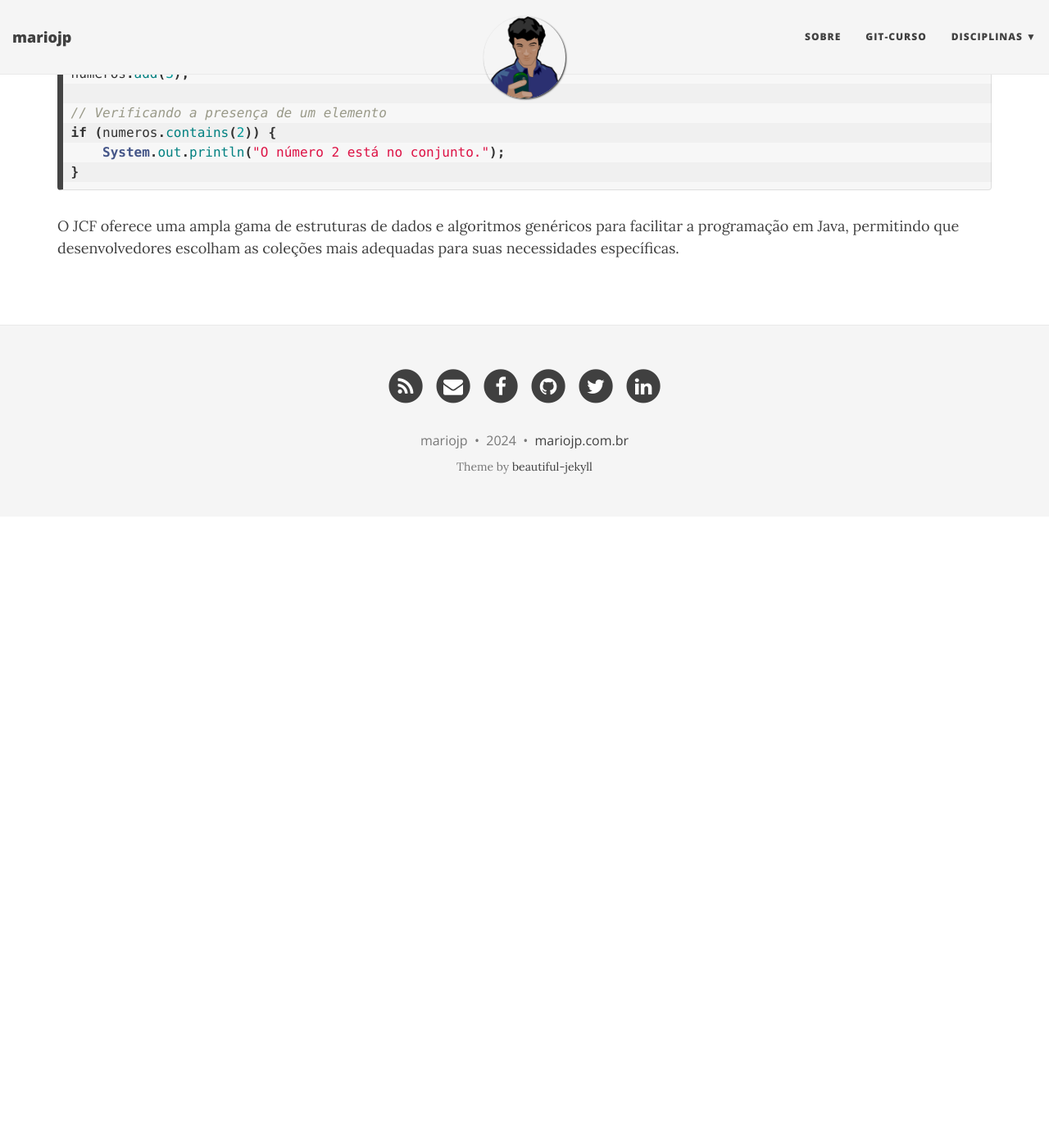
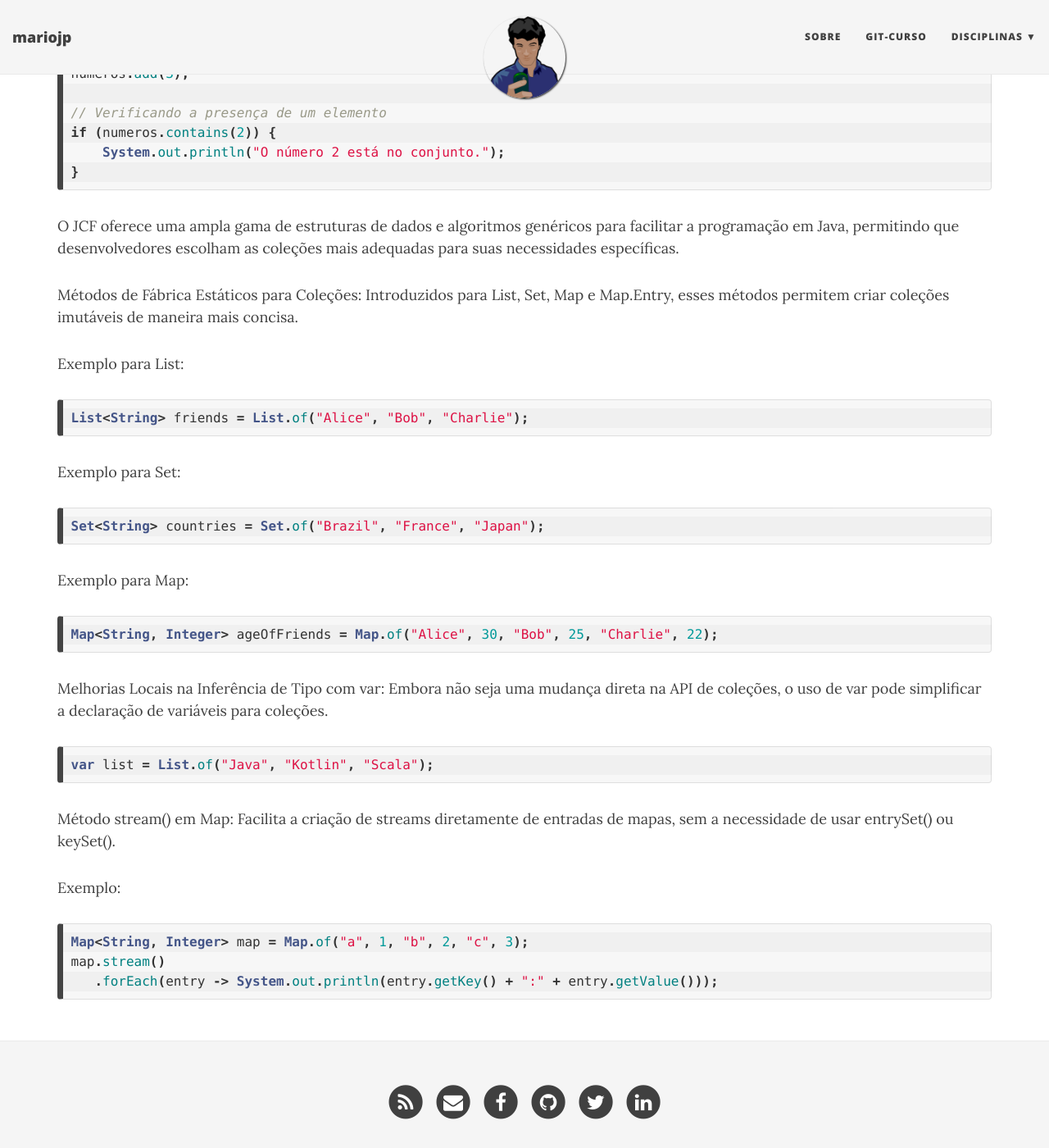
Before and after one commit to mariojp/mariojp.github.io, a Jekyll site: the page built from book-java/aula-2.md, in a window 1280 px wide and 1400 px high, scrolled down 3178 px. Shown: the whole window at 82% size. Built offline with Jekyll 4.4.1, drawn with Linux system fonts in a browser that asks for light colours; nearby versions of some CDN libraries; before the commit the page ends 3808 px from its top, so only the background shows below that.

Commit message:
Update aula-2.md

````diff
--- a/book-java/aula-2.md
+++ b/book-java/aula-2.md
@@ -143,3 +143,30 @@ if (numeros.contains(2)) {
 
 O JCF oferece uma ampla gama de estruturas de dados e algoritmos genéricos para facilitar a programação em Java,
 permitindo que desenvolvedores escolham as coleções mais adequadas para suas necessidades específicas.
+
+Métodos de Fábrica Estáticos para Coleções: Introduzidos para List, Set, Map e Map.Entry, esses métodos permitem criar coleções imutáveis de maneira mais concisa.
+
+Exemplo para List:
+```java
+List<String> friends = List.of("Alice", "Bob", "Charlie");
+```
+Exemplo para Set:
+```java
+Set<String> countries = Set.of("Brazil", "France", "Japan");
+```
+Exemplo para Map:
+```java
+Map<String, Integer> ageOfFriends = Map.of("Alice", 30, "Bob", 25, "Charlie", 22);
+```
+Melhorias Locais na Inferência de Tipo com var: Embora não seja uma mudança direta na API de coleções, o uso de var pode simplificar a declaração de variáveis para coleções.
+```java
+var list = List.of("Java", "Kotlin", "Scala");
+```
+Método stream() em Map: Facilita a criação de streams diretamente de entradas de mapas, sem a necessidade de usar entrySet() ou keySet().
+
+Exemplo:
+```java
+Map<String, Integer> map = Map.of("a", 1, "b", 2, "c", 3);
+map.stream()
+   .forEach(entry -> System.out.println(entry.getKey() + ":" + entry.getValue()));
+```
````
